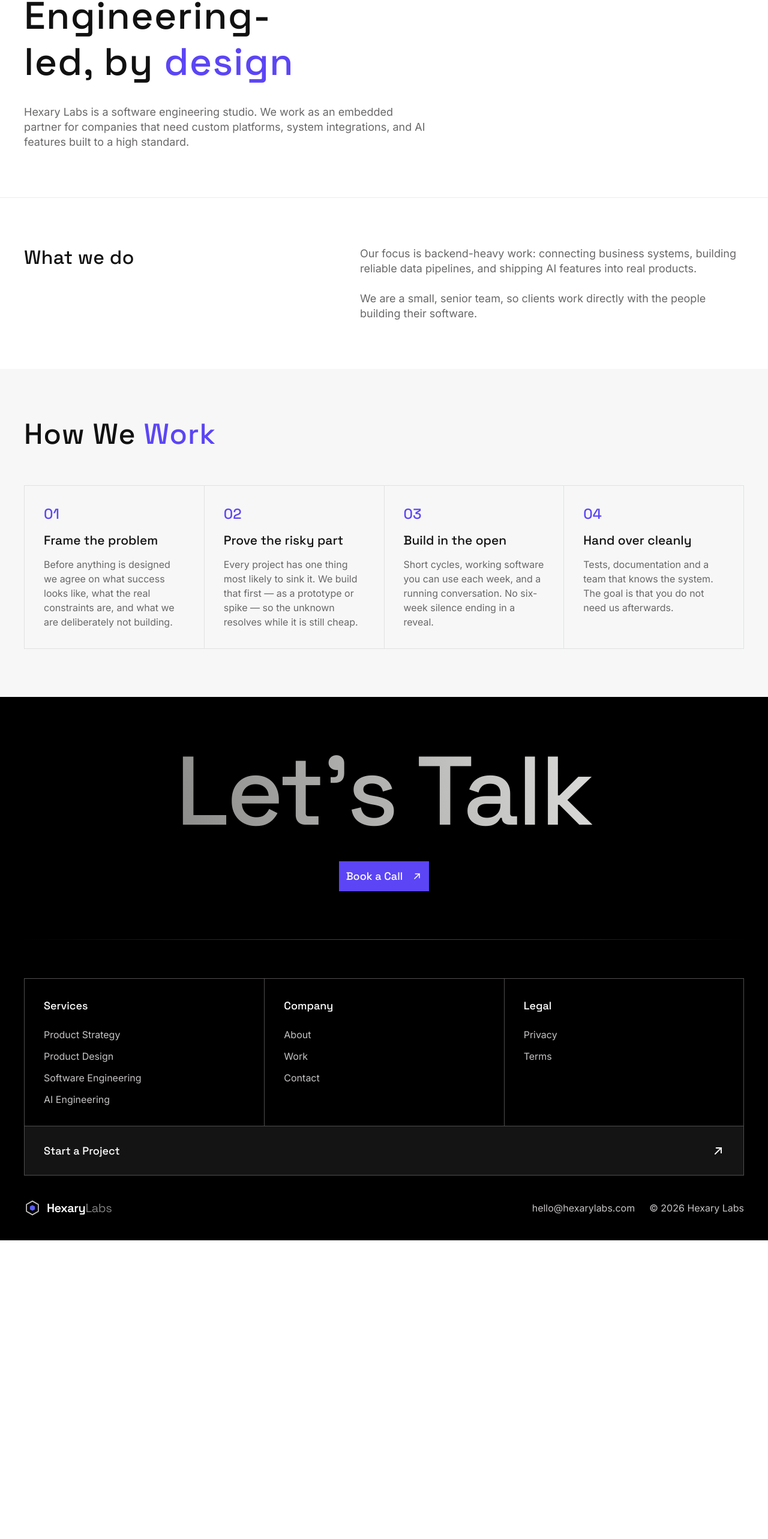
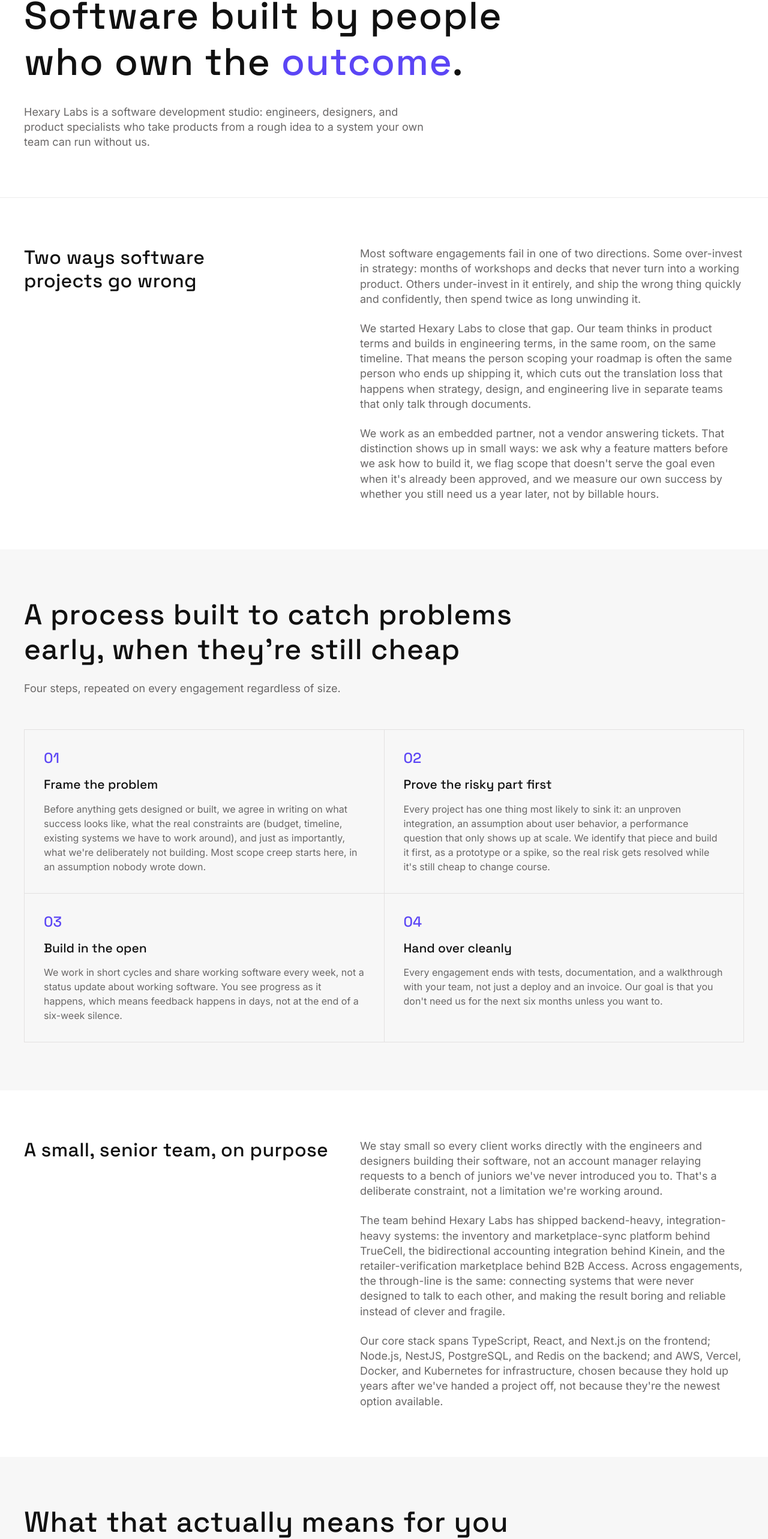
Before and after one commit to hexarylabs/hexarylabs.com, a Next.js app: page /about in a window 1280 px wide. Shown: the part 214-2780 px from the top of the page at 60% size. Before the commit the page ends 2282 px from the top, so only its background shows below. Built offline with nearby package versions, Linux system fonts and the light colour scheme; no server answers.

Commit message:
Rebuild About page around a full narrative structure
Replace the three-paragraph "What we do" copy with six sections (hero,
why we exist, how we work, who's behind the work, why clients choose
us, closing CTA). Drop the now-unused whatWeDo export from site.ts.

```diff
--- a/src/app/about/page.tsx
+++ b/src/app/about/page.tsx
@@ -1,18 +1,20 @@
 import type { Metadata } from "next";
 import { PageHero } from "@/components/sections/PageHero";
-import { ProcessSection } from "@/components/sections/ProcessSection";
-import { CtaBand } from "@/components/sections/CtaBand";
 import { Section } from "@/components/ui/Section";
 import { Container } from "@/components/ui/Container";
-import { whatWeDo } from "@/content/site";
+import { SectionHeader } from "@/components/ui/SectionHeader";
+import { Reveal } from "@/components/ui/Reveal";
+import { Button } from "@/components/ui/Button";
+import { whyWeExist, howWeWork, whosBehind, whyChooseUs } from "@/content/about";
 
 export const metadata: Metadata = {
   title: "About",
   description:
-    "Hexary Labs is a software engineering studio — an embedded partner for custom platforms, system integrations, and AI features.",
+    "Hexary Labs is a software development studio — engineers, designers and product specialists who take products from a rough idea to a system your own team can run without us.",
 };
 
-/** Body copy is supplied verbatim via `whatWeDo`. Headings/eyebrow are ours. */
+const contentHeading = "text-[1.3125rem] leading-[1.2] md:text-[1.625rem] lg:text-h3";
+
 export default function AboutPage() {
   return (
     <>
@@ -20,21 +22,20 @@ export default function AboutPage() {
         eyebrow="About"
         title={
           <>
-            Engineering-led, by
-            <span className="text-accent"> design</span>
+            Software built by people who own the
+            <span className="text-accent"> outcome</span>.
           </>
         }
-        intro={whatWeDo.lede}
+        intro="Hexary Labs is a software development studio: engineers, designers, and product specialists who take products from a rough idea to a system your own team can run without us."
       />
 
+      {/* Why we exist */}
       <Section tone="light">
         <Container>
           <div className="grid gap-12 lg:grid-cols-[1fr_1.25fr]">
-            <h2 className="text-[1.3125rem] leading-[1.2] md:text-[1.625rem] lg:text-h3">
-              What we do
-            </h2>
+            <h2 className={contentHeading}>{whyWeExist.heading}</h2>
             <div className="flex flex-col gap-6 text-body-lg text-grey-600">
-              {whatWeDo.body.map((p) => (
+              {whyWeExist.body.map((p) => (
                 <p key={p}>{p}</p>
               ))}
             </div>
@@ -42,8 +43,71 @@ export default function AboutPage() {
         </Container>
       </Section>
 
-      <ProcessSection />
-      <CtaBand />
+      <Section tone="muted">
+        <Container>
+          <SectionHeader title={howWeWork.heading} intro={howWeWork.intro} />
+
+          <ol className="grid gap-px border-[0.8px] border-grey-200 bg-grey-200 sm:grid-cols-2">
+            {howWeWork.steps.map((step, i) => (
+              <li key={step.number} className="bg-base-2">
+                <Reveal delay={i * 60} className="h-full">
+                  <div className="flex h-full flex-col gap-4 p-8">
+                    <span className="font-display text-h4 font-medium text-accent">
+                      {step.number}
+                    </span>
+                    <h3 className="text-[1.3125rem] leading-[1.2]">{step.title}</h3>
+                    <p className="text-body text-grey-600">{step.body}</p>
+                  </div>
+                </Reveal>
+              </li>
+            ))}
+          </ol>
+        </Container>
+      </Section>
+
+      {/* Who's behind the work */}
+      <Section tone="light">
+        <Container>
+          <div className="grid gap-12 lg:grid-cols-[1fr_1.25fr]">
+            <h2 className={contentHeading}>{whosBehind.heading}</h2>
+            <div className="flex flex-col gap-6 text-body-lg text-grey-600">
+              {whosBehind.body.map((p) => (
+                <p key={p}>{p}</p>
+              ))}
+            </div>
+          </div>
+        </Container>
+      </Section>
+
+      <Section tone="muted">
+        <Container>
+          <SectionHeader title={whyChooseUs.heading} />
+
+          <ul className="grid gap-px border-[0.8px] border-grey-200 bg-grey-200 sm:grid-cols-2">
+            {whyChooseUs.items.map((item) => (
+              <li key={item.title} className="bg-base p-6">
+                <p className="font-display text-body-lg font-medium text-contrast-2">
+                  {item.title}
+                </p>
+                <p className="mt-2 text-body text-grey-600">{item.body}</p>
+              </li>
+            ))}
+          </ul>
+        </Container>
+      </Section>
+
+      <Section tone="dark">
+        <Container>
+          <div className="flex flex-col items-center gap-10 text-center">
+            <h2 className="text-h2 max-md:text-[1.625rem] md:text-[2.25rem] lg:text-h2">
+              Let&rsquo;s talk about what you&rsquo;re building
+            </h2>
+            <Button href="/contact" variant="accent" size="lg">
+              Book a Call
+            </Button>
+          </div>
+        </Container>
+      </Section>
     </>
   );
 }
--- /dev/null
+++ b/src/content/about.ts
@@ -0,0 +1,76 @@
+/** About page copy. */
+
+export const whyWeExist = {
+  heading: "Two ways software projects go wrong",
+  body: [
+    "Most software engagements fail in one of two directions. Some over-invest in strategy: months of workshops and decks that never turn into a working product. Others under-invest in it entirely, and ship the wrong thing quickly and confidently, then spend twice as long unwinding it.",
+    "We started Hexary Labs to close that gap. Our team thinks in product terms and builds in engineering terms, in the same room, on the same timeline. That means the person scoping your roadmap is often the same person who ends up shipping it, which cuts out the translation loss that happens when strategy, design, and engineering live in separate teams that only talk through documents.",
+    "We work as an embedded partner, not a vendor answering tickets. That distinction shows up in small ways: we ask why a feature matters before we ask how to build it, we flag scope that doesn't serve the goal even when it's already been approved, and we measure our own success by whether you still need us a year later, not by billable hours.",
+  ],
+};
+
+export type AboutProcessStep = { number: string; title: string; body: string };
+
+export const howWeWork = {
+  heading: "A process built to catch problems early, when they're still cheap",
+  intro: "Four steps, repeated on every engagement regardless of size.",
+  steps: [
+    {
+      number: "01",
+      title: "Frame the problem",
+      body: "Before anything gets designed or built, we agree in writing on what success looks like, what the real constraints are (budget, timeline, existing systems we have to work around), and just as importantly, what we're deliberately not building. Most scope creep starts here, in an assumption nobody wrote down.",
+    },
+    {
+      number: "02",
+      title: "Prove the risky part first",
+      body: "Every project has one thing most likely to sink it: an unproven integration, an assumption about user behavior, a performance question that only shows up at scale. We identify that piece and build it first, as a prototype or a spike, so the real risk gets resolved while it's still cheap to change course.",
+    },
+    {
+      number: "03",
+      title: "Build in the open",
+      body: "We work in short cycles and share working software every week, not a status update about working software. You see progress as it happens, which means feedback happens in days, not at the end of a six-week silence.",
+    },
+    {
+      number: "04",
+      title: "Hand over cleanly",
+      body: "Every engagement ends with tests, documentation, and a walkthrough with your team, not just a deploy and an invoice. Our goal is that you don't need us for the next six months unless you want to.",
+    },
+  ] as AboutProcessStep[],
+};
+
+export const whosBehind = {
+  heading: "A small, senior team, on purpose",
+  body: [
+    "We stay small so every client works directly with the engineers and designers building their software, not an account manager relaying requests to a bench of juniors we've never introduced you to. That's a deliberate constraint, not a limitation we're working around.",
+    "The team behind Hexary Labs has shipped backend-heavy, integration-heavy systems: the inventory and marketplace-sync platform behind TrueCell, the bidirectional accounting integration behind Kinein, and the retailer-verification marketplace behind B2B Access. Across engagements, the through-line is the same: connecting systems that were never designed to talk to each other, and making the result boring and reliable instead of clever and fragile.",
+    "Our core stack spans TypeScript, React, and Next.js on the frontend; Node.js, NestJS, PostgreSQL, and Redis on the backend; and AWS, Vercel, Docker, and Kubernetes for infrastructure, chosen because they hold up years after we've handed a project off, not because they're the newest option available.",
+  ],
+};
+
+export type WhyChooseUsItem = { title: string; body: string };
+
+export const whyChooseUs = {
+  heading: "What that actually means for you",
+  items: [
+    {
+      title: "Direct access to the people doing the work.",
+      body: "No account layer between you and the engineers writing your code.",
+    },
+    {
+      title: "Engineering rigor from day one.",
+      body: "Tests, observability, and CI aren't a cleanup pass before handover, they're built in from the first sprint.",
+    },
+    {
+      title: "Clean handovers, by design.",
+      body: "Documentation and a team walkthrough are part of every engagement, not an optional add-on.",
+    },
+    {
+      title: "Honest scoping.",
+      body: "If a piece of requested scope doesn't serve the actual goal, we'll tell you before it's built, not after.",
+    },
+    {
+      title: "We say no when we're not the right fit.",
+      body: "We'd rather turn down a project outside our depth than take it on and learn on your budget.",
+    },
+  ] as WhyChooseUsItem[],
+};
--- a/src/content/site.ts
+++ b/src/content/site.ts
@@ -25,16 +25,3 @@ export const site = {
     { label: "X", href: "https://x.com" },
   ],
 } as const;
-
-/**
- * What Hexary does — supplied copy. NOT placeholder, and not ours to reword:
- * use verbatim, don't embellish. Split into paragraphs for layout only; the
- * sentences are untouched.
- */
-export const whatWeDo = {
-  lede: "Hexary Labs is a software engineering studio. We work as an embedded partner for companies that need custom platforms, system integrations, and AI features built to a high standard.",
-  body: [
-    "Our focus is backend-heavy work: connecting business systems, building reliable data pipelines, and shipping AI features into real products.",
-    "We are a small, senior team, so clients work directly with the people building their software.",
-  ],
-} as const;
```
